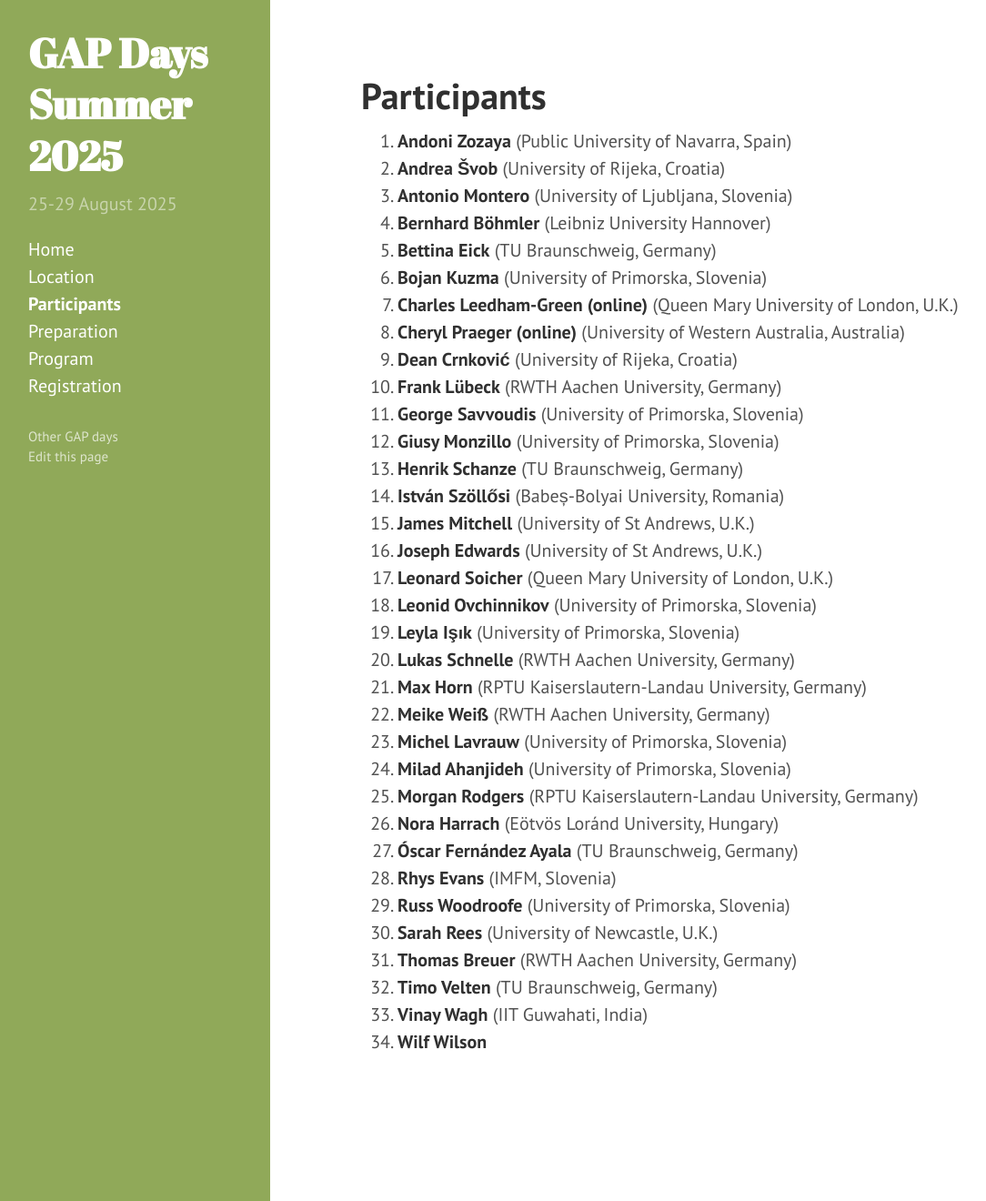
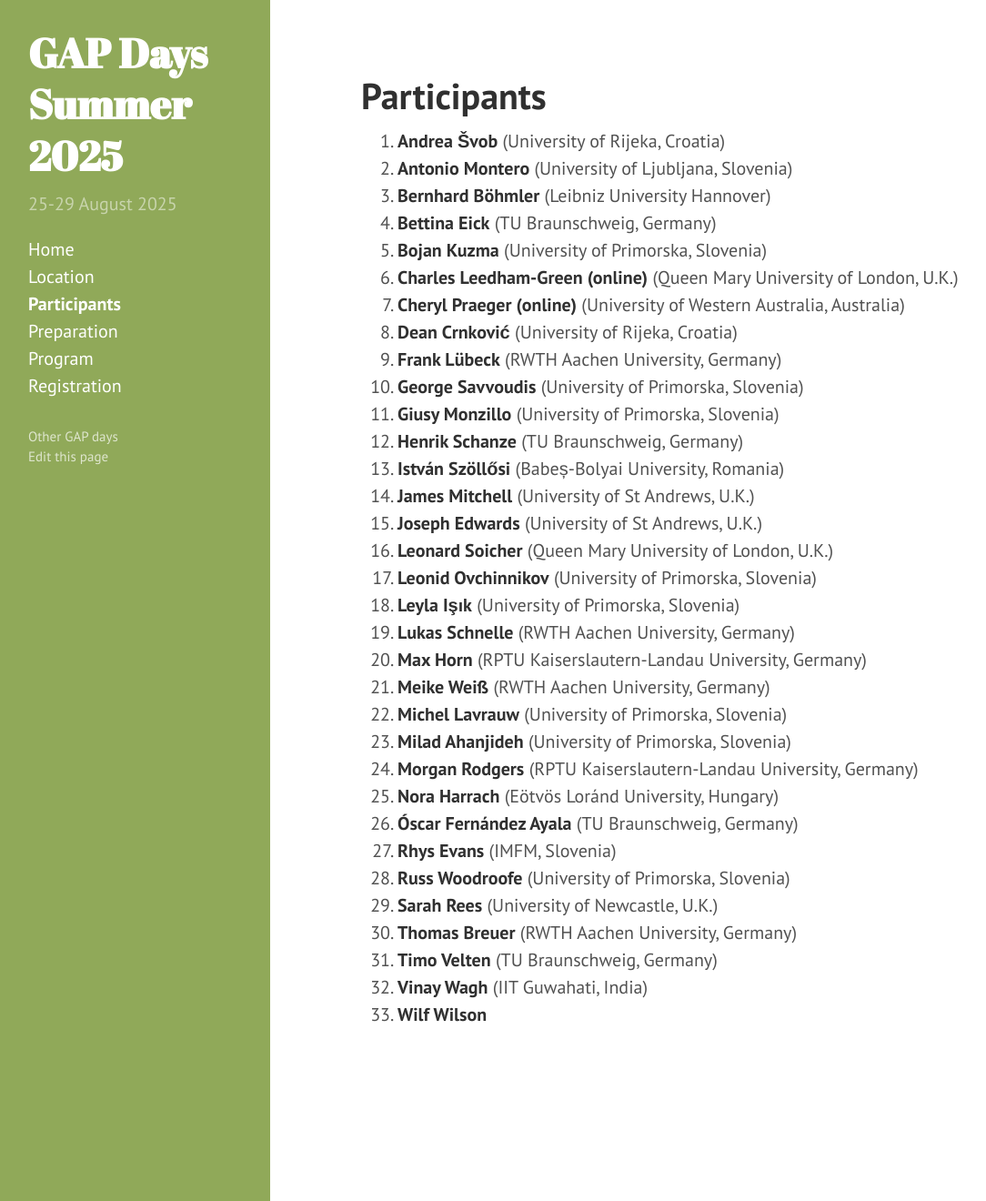
Before and after one commit to gapdays/gapdays2025-summer, a Jekyll site: the page built from participants.md, in a window 1280 px wide and 1320 px high. Shown: the whole window at 91% size, without its empty margins (3-1087 px from the left). Built offline with Jekyll 4.4.1, drawn with Linux system fonts in a browser that asks for light colours.

Commit message:
Apply suggestions from code review

```diff
--- a/participants.md
+++ b/participants.md
@@ -2,7 +2,6 @@
 layout: page
 title: Participants
 participants:
-  - {name: Andoni Zozaya, affiliation: "Public University of Navarra, Spain"}
   - {name: Andrea Švob, affiliation: "University of Rijeka, Croatia"}
   - {name: Antonio Montero, affiliation: "University of Ljubljana, Slovenia"}
   - {name: Bernhard Böhmler, affiliation: "Leibniz University Hannover"}
```
